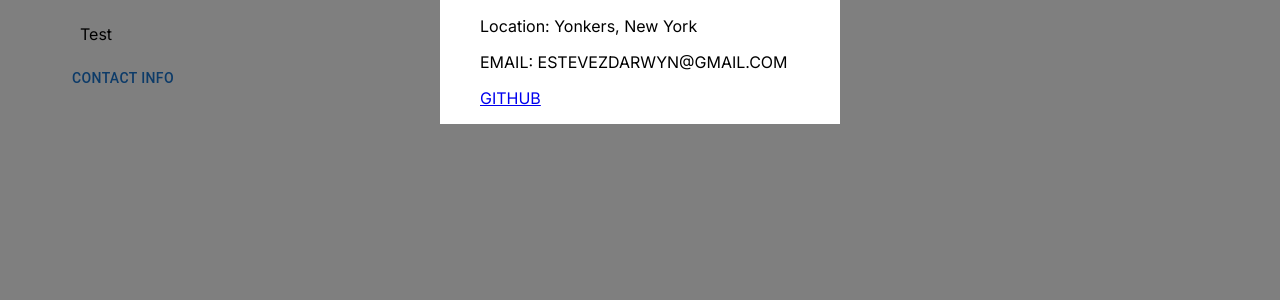
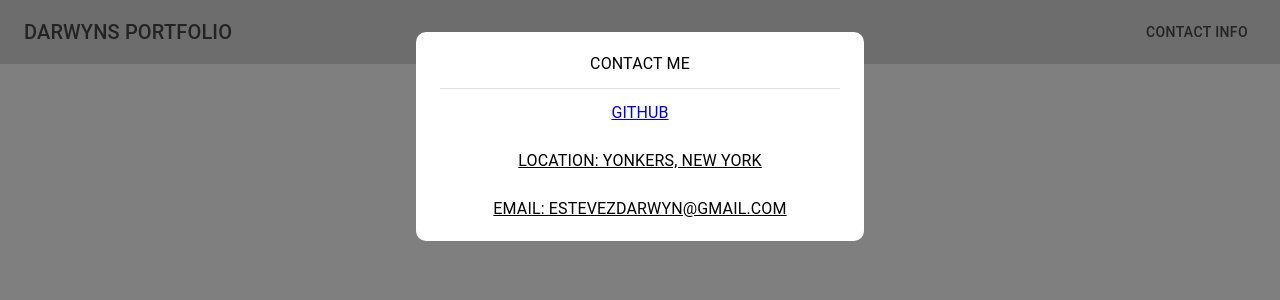
Before and after one commit to DarwynVE/darwyns-portfolio, a Next.js app: page / in a window 1280 px wide. Both pictures are taken after a click on the button "CONTACT INFO". Shown: the top 300 px of the page. Built offline with nearby package versions, Linux system fonts and the light colour scheme.

Commit message:
Setup basic navigation/header

```diff
--- a/src/app/page.module.css
+++ b/src/app/page.module.css
@@ -5,6 +5,7 @@
   align-items: center;
   padding: 6rem;
   min-height: 100vh;
+  margin: 0, 0, 0 , 0;
 }
 
 .description {
--- a/src/components/contactInfo/contactInfo.tsx
+++ b/src/components/contactInfo/contactInfo.tsx
@@ -1,23 +1,44 @@
 import Container from '@mui/material/Container';
 import List from '@mui/material/List';
 import ListItem from '@mui/material/ListItem';
+import ListItemText from '@mui/material/ListItemText'
+import ListSubheader from '@mui/material/ListSubheader';
+import Divider from '@mui/material/Divider'
 
 export default function ContactInfo() {
     return (
         <Container
-            sx={{width: '25em', justifyContent: 'center', alignContent: 'center', alignItems: 'center', background: '#FFFFFF'}}
+            sx={{ width: '28em', height: 'auto', background: '#FFFFFF', marginTop: '2em', borderRadius: '10px' }}
         >
             <List
-            sx={{justifyContent: 'center', alignItems: 'center', display: 'inline-flex', flexDirection: 'column', textAlign: 'center'}}
+                sx={{ display: 'flex', flexDirection: 'column' }}
             >
                 <ListItem>
-                    Location: Yonkers, New York
+                    <ListItemText
+                        sx={{ textAlign: 'center' }}
+                        primary={'CONTACT ME'}
+                    />
+                </ListItem>
+                <Divider />
+                <ListItem
+                    component='a'
+                    target='_blank'
+                    sx={{ textAlign: 'center', textDecoration: 'underline' }}
+                    href="https://github.com/DarwynVE">
+                    <ListItemText
+                        primary={'GITHUB'}
+                    />
+                </ListItem>
+                <ListItem
+                >
+                    <ListItemText
+                        sx={{ textAlign: 'center', textDecoration: 'underline' }}
+                        primary={'LOCATION: YONKERS, NEW YORK'} />
                 </ListItem>
                 <ListItem>
-                    EMAIL: ESTEVEZDARWYN@GMAIL.COM
-                </ListItem>
-                <ListItem>
-                   <a href='https://github.com/DarwynVE' target='_blank'>GITHUB</a>
+                    <ListItemText
+                        sx={{ textAlign: 'center', textDecoration: 'underline' }}
+                        primary={'EMAIL: ESTEVEZDARWYN@GMAIL.COM'} />
                 </ListItem>
             </List>
         </Container>
--- a/src/components/navBars/navBars.tsx
+++ b/src/components/navBars/navBars.tsx
@@ -3,9 +3,11 @@ import ContactInfo from '../contactInfo/contactInfo';
 import Modal from '@mui/material/Modal';
 import Button from '@mui/material/Button';
 import Container from '@mui/material/Container';
-import List from '@mui/material/List';
-import ListItem from '@mui/material/ListItem';
+import Box from '@mui/material/Box';
 import { useState } from 'react';
+import AppBar from '@mui/material/AppBar'
+import Typography from '@mui/material/Typography';
+import Toolbar from '@mui/material/Toolbar';
 
 export default function NavBars() {
     const [open, setOpen] = useState();
@@ -13,18 +15,31 @@ export default function NavBars() {
     const handleClose = () => setOpen(false);
 
     return (
-        <Container>
-            <List>
-                <ListItem>
-                    Test
-                </ListItem>
-            </List>
-            <Button onClick={handleOpen}>Contact Info</Button>
-            <Modal
-                open={open}
-                onClose={handleClose}>
-                <ContactInfo />
-            </Modal>
-        </Container>
+        <Box sx={{ flexGrow: 1 }}>
+            <AppBar
+            position='static'
+            sx={{background: '#DBDBDB'}}>
+                <Toolbar>
+                    <Typography
+                        variant='h6'
+                        component='div'
+                        sx={{ flexGrow: 1, color: '#474747'}}
+                    >
+                        DARWYNS PORTFOLIO
+                    </Typography>
+                    <Button
+                        onClick={handleOpen}
+                        sx={{color: '#474747'}}
+                    >
+                        Contact Info
+                    </Button>
+                </Toolbar>
+            </AppBar>
+                    <Modal
+                        open={open}
+                        onClose={handleClose}>
+                        <ContactInfo />
+                    </Modal>
+        </Box>
     )
 }
```
Also changed, not shown: src/app/globals.css (+0 -96 lines).
